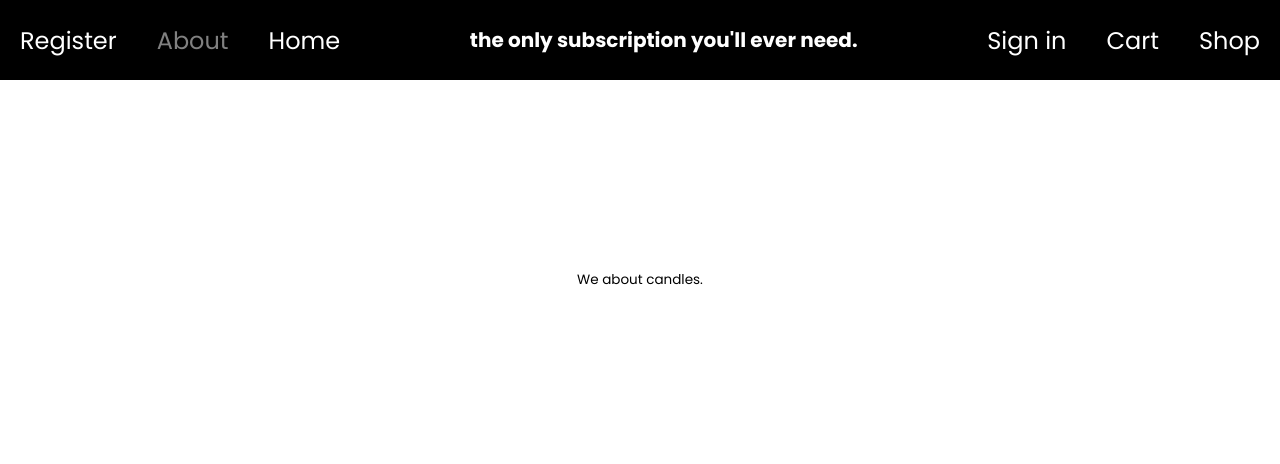
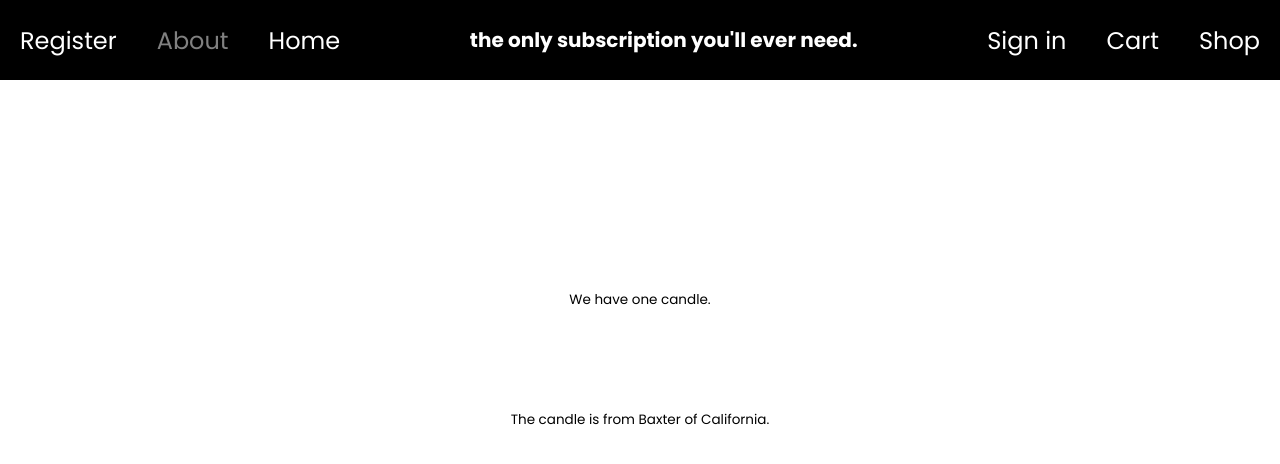
Before and after one commit to vianneychin/Subscribe-to-Smells-That-Matter, a React (Create React App) app: page /about in a window 1280 px wide. Shown: the top 464 px of the page. Built offline with nearby package versions, Linux system fonts and the light colour scheme.

Commit message:
Add text

```diff
--- a/src/App.jsx
+++ b/src/App.jsx
@@ -2,7 +2,7 @@ import React from 'react'
 import { BrowserRouter, Route } from 'react-router-dom'
 import NavBar from './Components/NavBar/Navbar'
 import Home from './Components/Home/Home'
-import About from './About/About'
+import About from './Components/About/About'
 import Register from './Components/Register/Register'
 import SignIn from './Components/SignIn/SignIn'
 import Store from './Components/Store/Store'
--- a/src/About/About.jsx
+++ b/src/Components/About/About.jsx
@@ -2,8 +2,9 @@ import React from 'react'
 import styled from 'styled-components'
 
 const StyledAbout = styled.div`
-  height: 50vh;
+  height: 70vh;
   display: flex;
+  flex-direction: column;
   justify-content: center;
   align-items: center;
   p {
@@ -15,7 +16,14 @@ const About = () => {
   return (
     <StyledAbout>
       <p>
-        We about candles.
+        We have one candle.
+      </p>
+      <br />
+      <br />
+      <br />
+      <br />
+      <p>
+        The candle is from Baxter of California.
       </p>
     </StyledAbout>
   )
--- a/src/global.css
+++ b/src/global.css
@@ -10,12 +10,13 @@ a, a:visited {
   text-decoration: none;
   color: white;
 }
-a:focus {
+a:hover {
   cursor: pointer;
 }
-button:focus {
+button:hover {
+  button: hover;
   cursor: pointer;
-  outline:0;
+  outline: 0;
 }
 button {
   box-shadow: 0 5px 10px rgba(154, 160, 185, 0.5), 0 15px 40px rgba(166, 173, 201, 0.2);
```
